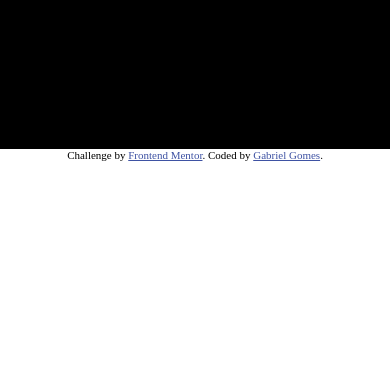
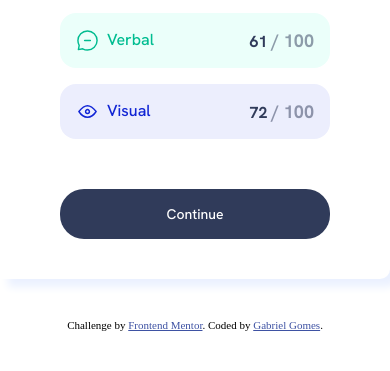
Before and after one commit to gomessgbr/result-summary, a plain HTML site: page index.html in a window 390 px wide. Shown: the part 695-1066 px from the top of the page. Before the commit the page ends 856 px from the top, so only its background shows below. Drawn offline with Linux system fonts and the light colour scheme; files whose address does not match are found by name.

Commit message:
style: mobile media

```diff
--- a/style.css
+++ b/style.css
@@ -88,7 +88,6 @@ span{
   display: flex;
   flex-direction: column;
   padding: 0 60px;
-
 }
 
 .summaryArea > button{
@@ -163,25 +162,27 @@ span{
 
 @media screen and (max-width: 600px) {
   .container{
-    display: grid;
-    min-height: 100dvh;
-    place-content: center;
-    background-color: #000;
-    grid-template-columns: 1fr;
-    grid-template-row: repeat(2, 1fr);
+    display: flex;
+    /* min-height: 100dvh; */
+    flex-direction: column;
+
+
+
 
 
   }
   .resultArea{
     background-color: #fff;
-    grid-column: 1;
-    min-height: 50dvh;
+
+
   }
 
   .summaryArea{
-    background-color: red;
-    grid-column: 1;
-    min-height: 50dvh;
+    padding: 40px 60px;
+  }
+
+  .attribution{
+    padding: 40px;
   }
 
 }
```
